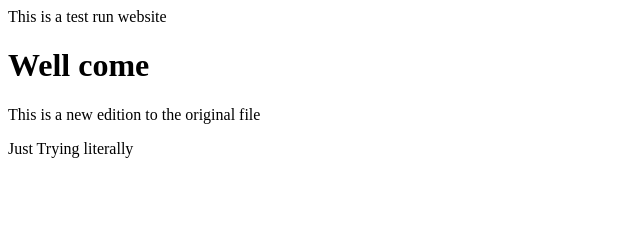
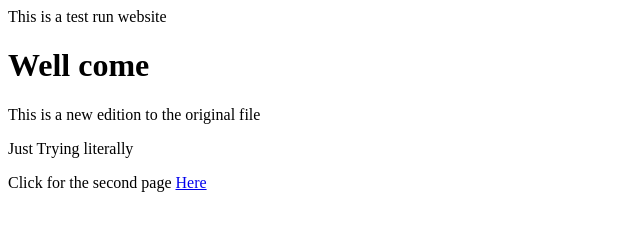
Before and after one commit to KASONDE3/test_run, a plain HTML site: page index.html in a window 1280 px wide. Shown: the whole page, without its empty margins (0-640 px from the left). Drawn offline with Linux system fonts and the light colour scheme.

Commit message:
Update index.html

```diff
--- a/index.html
+++ b/index.html
@@ -14,5 +14,7 @@
       </h1>
       <p>This is a new edition to the original file </p>
       <p>Just Trying literally</p>
+      <p>Click for the second page <a href="second_page.html"> Here</a></p>
     </body>
+
   </html>
```
